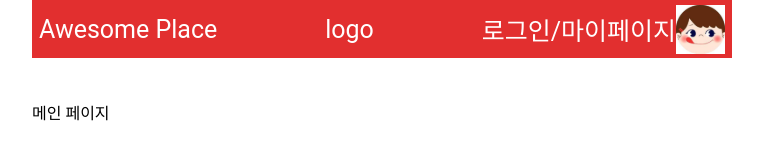
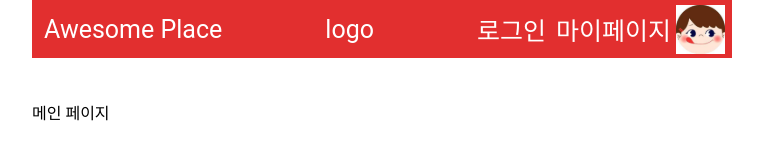
Before and after one commit to Capstone-Awesome-Place-Team/FrontEnd, a React (Create React App) app: page / in a window 1280 px wide. Shown: the top 160 px of the page, without its empty margins (258-1021 px from the left). Built offline with nearby package versions, Linux system fonts and the light colour scheme.

Commit message:
헤더 navigate 추가

```diff
--- a/src/components/Header.js
+++ b/src/components/Header.js
@@ -1,6 +1,6 @@
 import React from "react";
 import { useNavigate } from "react-router-dom";
-
+import styled from 'styled-components'
 import header_profile from '../static/image/header_profile.svg'
 
 const Header = (props) => {
@@ -24,14 +24,22 @@ const Header = (props) => {
         boxSizing:"border-box"
       }}
     >
-      <div onClick={()=> navigate('/')}>Awesome Place</div>
+      <Box onClick={()=> navigate('/')}>Awesome Place</Box>
       <div>logo</div>
       <div style={{display:"flex", alignItems:"center"}}>
-      <div onClick={()=> navigate('/signin')}>로그인/마이페이지</div>
+      <Box onClick={()=> navigate('/signin')}>로그인</Box>
+      <Box onClick={()=> navigate('/mypage')}>마이페이지</Box>
       <img src={header_profile} alt="profile"></img>
       </div>
     </div>
   );
 };
 
+const Box = styled.div`
+  margin: 0px 5px;
+  &:hover{
+    cursor:pointer ;
+  }
+`;
+
 export default Header;
```
